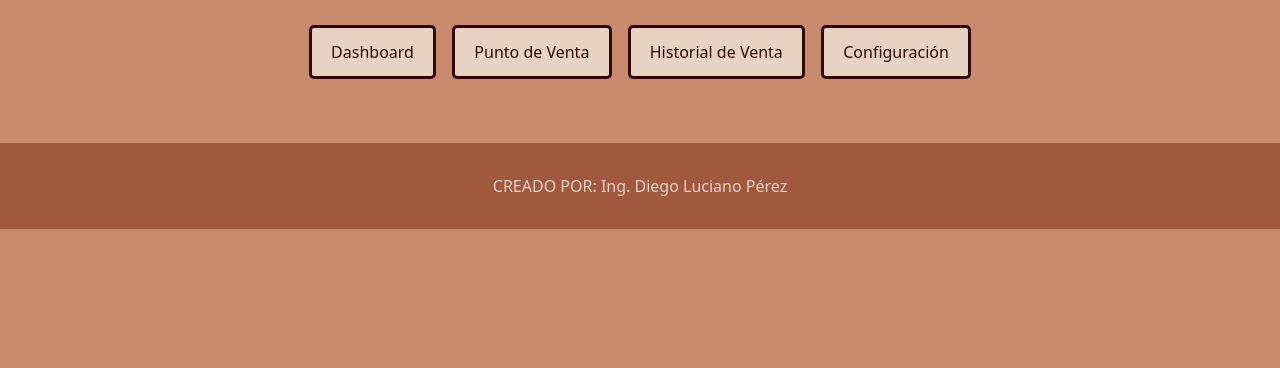
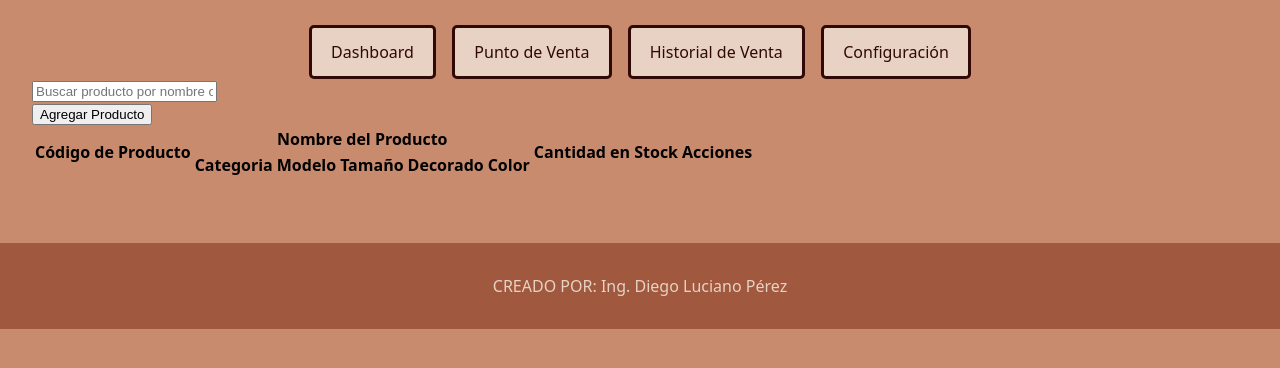
Before and after one commit to dlucianop/artep-POS, an Electron app: page html/inventory.html in a window 1280 px wide. Shown: the part 132-500 px from the top of the page. Drawn offline with Linux system fonts and the light colour scheme.

Commit message:
Modificaciones minimas y agregado de la tabla para el inventario

```diff
--- a/html/inventory.html
+++ b/html/inventory.html
@@ -5,6 +5,7 @@
     <meta name="viewport" content="width=device-width, initial-scale=1.0">
     <title>Inventario - Cerámica Artep</title>
     <link rel="stylesheet" href="../css/styles.css">
+    <link rel="stylesheet" href="../css/inventory.css">
     <link rel="icon" href="../images/icono.jpeg" type="image/jpeg">
 </head>
 <body>
@@ -23,11 +24,43 @@
         </div>
     </header>
     <main>
-        <section class="navigation">
+        <nav class="navigation">
             <a href="../index.html" class="btnNav">Dashboard</a>
             <a href="../html/pos.html" class="btnNav">Punto de Venta</a>
             <a href="../html/sales.html" class="btnNav">Historial de Venta</a>
             <a href="../html/configuration.html" class="btnNav">Configuración</a>
+        </nav>
+        <section class="content">
+            <div class="actions">
+                <div class="search-form">
+                    <input type="text" id="searchProduct" placeholder="Buscar producto por nombre o código..." onkeyup="searchProduct()">
+                </div>
+                <div class="btnAction">
+                    <button id="btnCreateProd" onclick="modalAdd()">Agregar Producto</button>
+                </div>
+            </div>
+        </section>
+        <section class="content">
+            <table id="inventoryTable">
+                <thead>
+                    <tr>
+                        <th rowspan="2">Código de Producto</th>
+                        <th colspan="5">Nombre del Producto</th>
+                        <th rowspan="2">Cantidad en Stock</th>
+                        <th rowspan="2">Acciones</th>
+                    </tr>
+                    <tr>
+                        <th>Categoria</th>
+                        <th>Modelo</th>
+                        <th>Tamaño</th>
+                        <th>Decorado</th>
+                        <th>Color</th>
+                    </tr>
+                </thead>
+                <tbody>
+
+                </tbody>
+            </table>
         </section>
     </main>
     <footer>
```
Also changed, not shown: html/configuration.html (+2 -2 lines), html/pos.html (+2 -2 lines), html/sales.html (+2 -2 lines), index.html (+2 -2 lines), js/navigation.js (deleted, +0 -24 lines), README.md, css/inventory.css (added).
